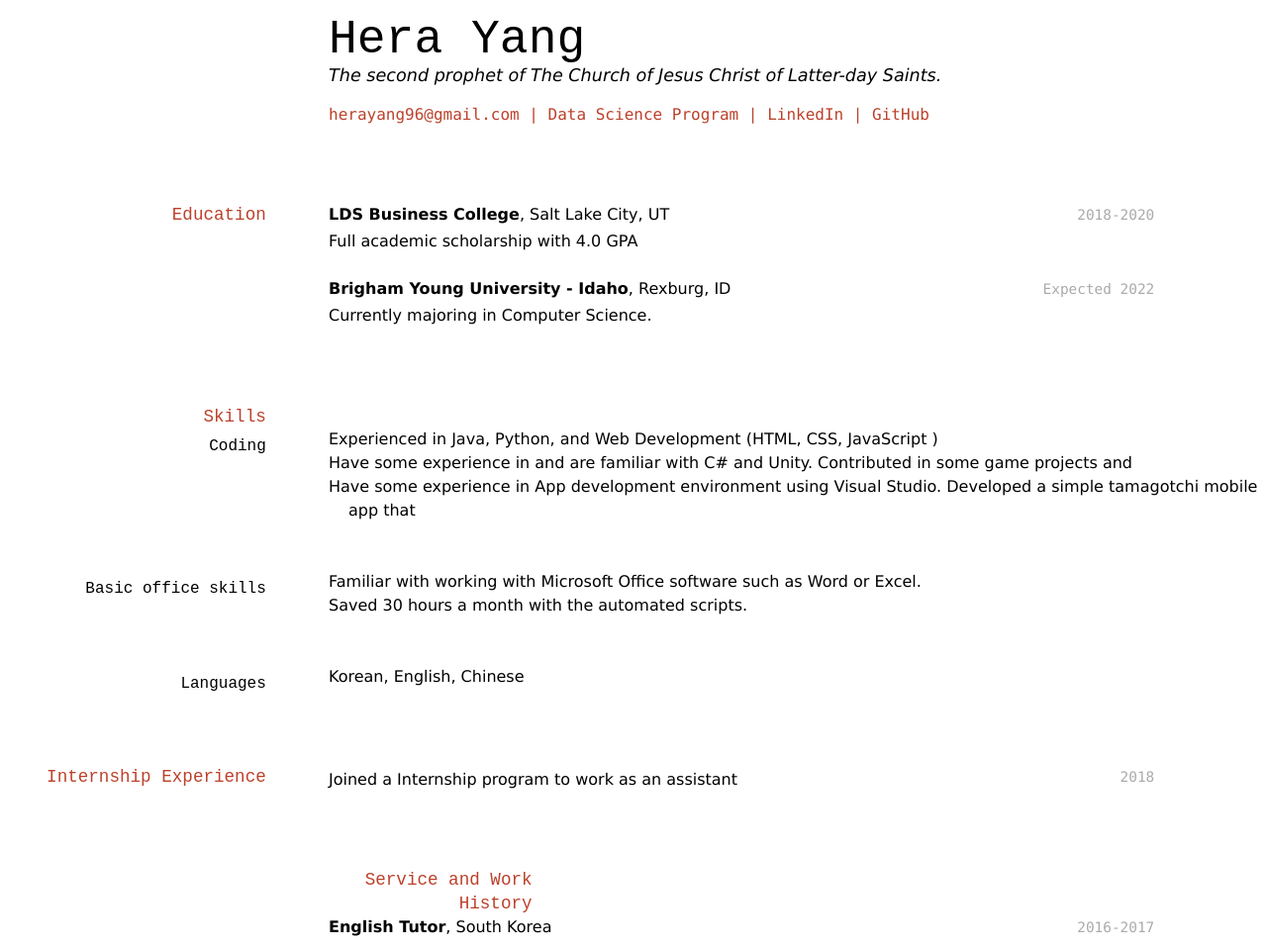
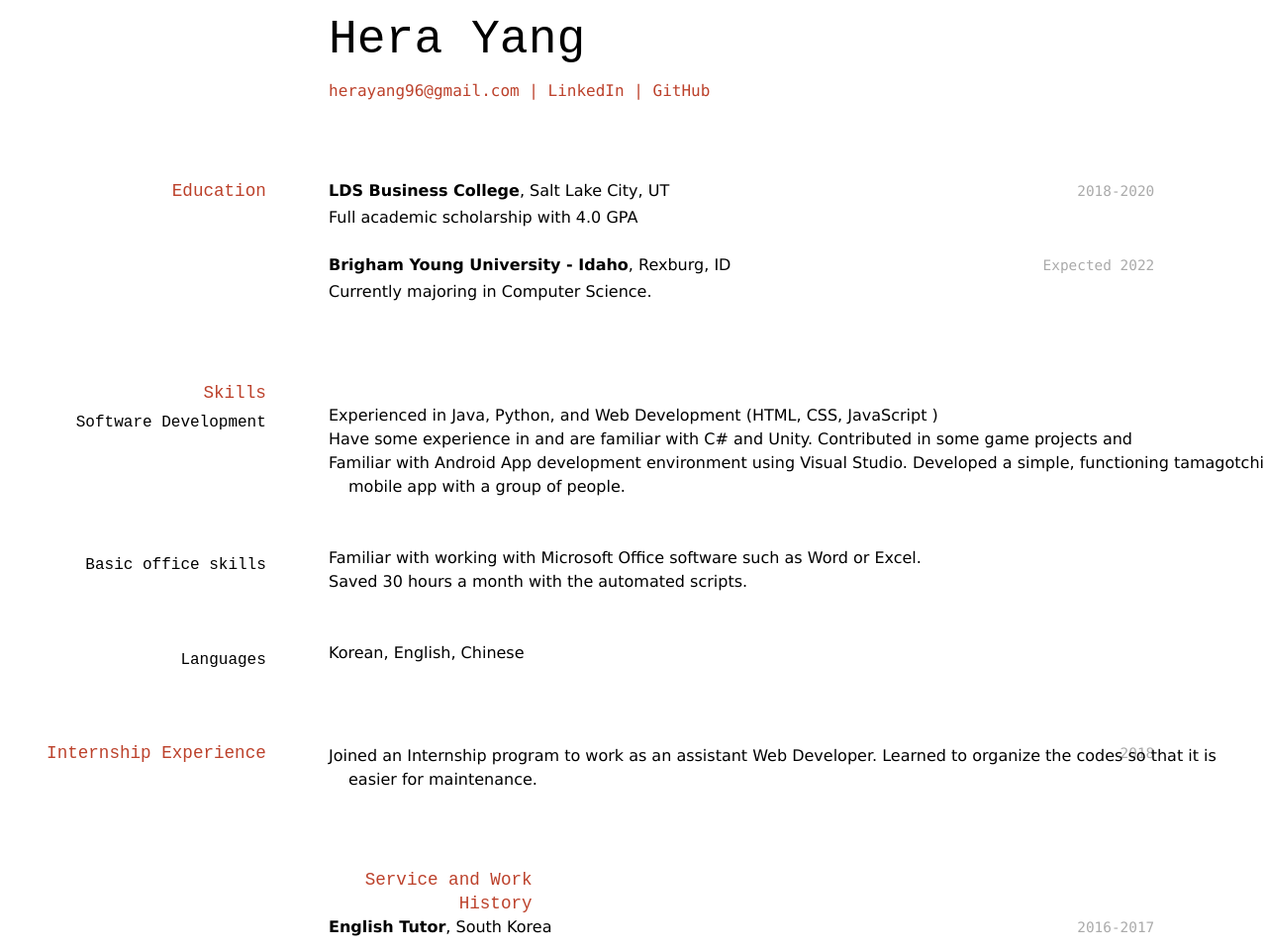
Before and after one commit to kinofmat/Yang_resume, a Jekyll site: the page built from docs/index.md, in a window 1280 px wide. Shown: the whole page at 99% size. Built offline with Jekyll 4.4.1, drawn with Linux system fonts in a browser that asks for light colours.

Commit message:
Update index.md

```diff
--- a/docs/index.md
+++ b/docs/index.md
@@ -3,11 +3,10 @@ layout: cv
 title: Hera Yang's Resume
 ---
 # Hera Yang
-The second prophet of The Church of Jesus Christ of Latter-day Saints.
+
 
 <div id="webaddress">
 <a href="herayang96@gmail.com">herayang96@gmail.com</a>
-| <a href="https://byuidatascience.github.io/development.html">Data Science Program</a>
 | <a href="https://www.linkedin.com/groups/13537407/">LinkedIn</a>
 | <a href="https://www.linkedin.com/in/hera-yang-3b7217217">GitHub</a>
 </div>
@@ -29,23 +28,24 @@ __Brigham Young University - Idaho__, Rexburg, ID
 
 ## Skills
 
-### Coding
+### Software Development
 
 - Experienced in Java, Python, and Web Development (HTML, CSS, JavaScript )
 - Have some experience in and are familiar with C# and Unity. Contributed in some game projects and
-- Have some experience in App development environment using Visual Studio. Developed a simple tamagotchi mobile app that
+- Familiar with Android App development environment using Visual Studio. Developed a simple, functioning tamagotchi mobile app with a group of people.
 
 ### Basic office skills
 
 - Familiar with working with Microsoft Office software such as Word or Excel.
 - Saved 30 hours a month with the automated scripts.
 
+
 ### Languages
 - Korean, English, Chinese
 
 ## Internship Experience
 `2018`
-- Joined a Internship program to work as an assistant
+- Joined an Internship program to work as an assistant Web Developer. Learned to organize the codes so that it is easier for maintenance.
 ## Service and Work History
 
 `2016-2017`
```
